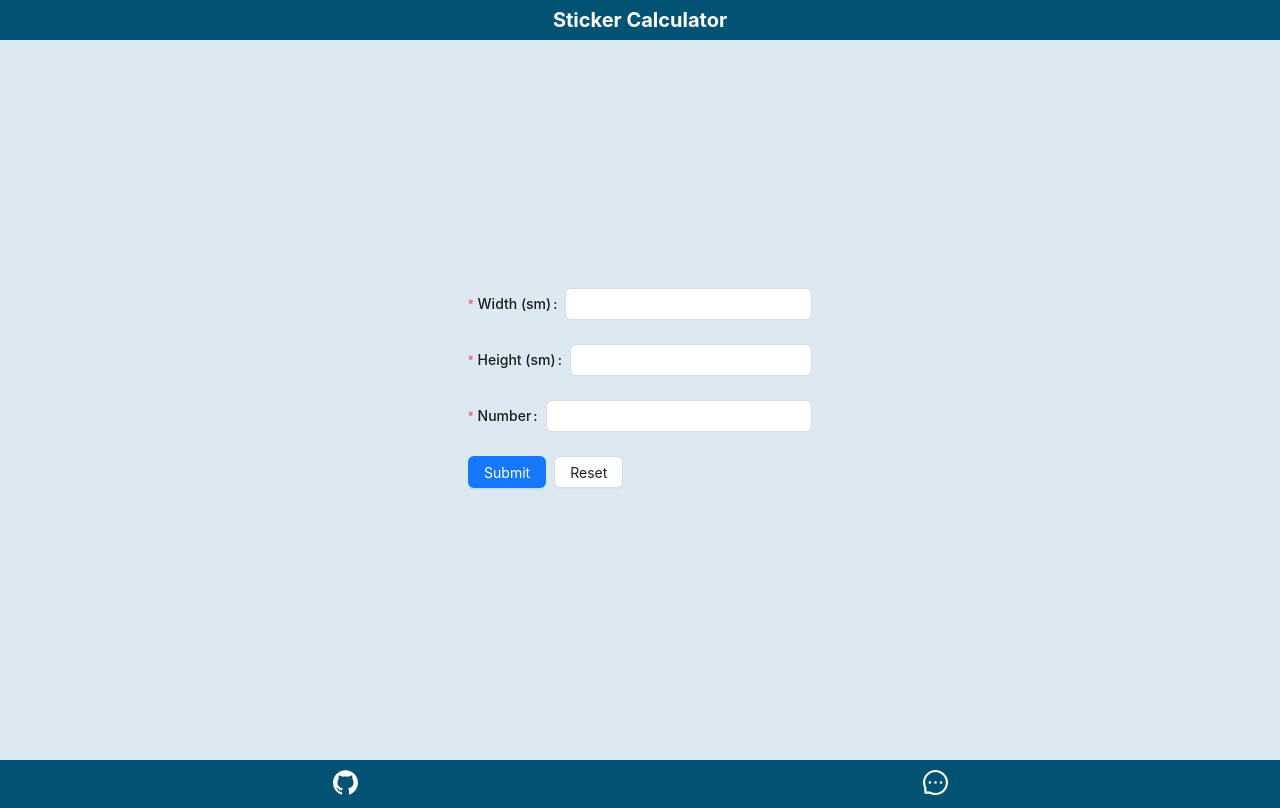
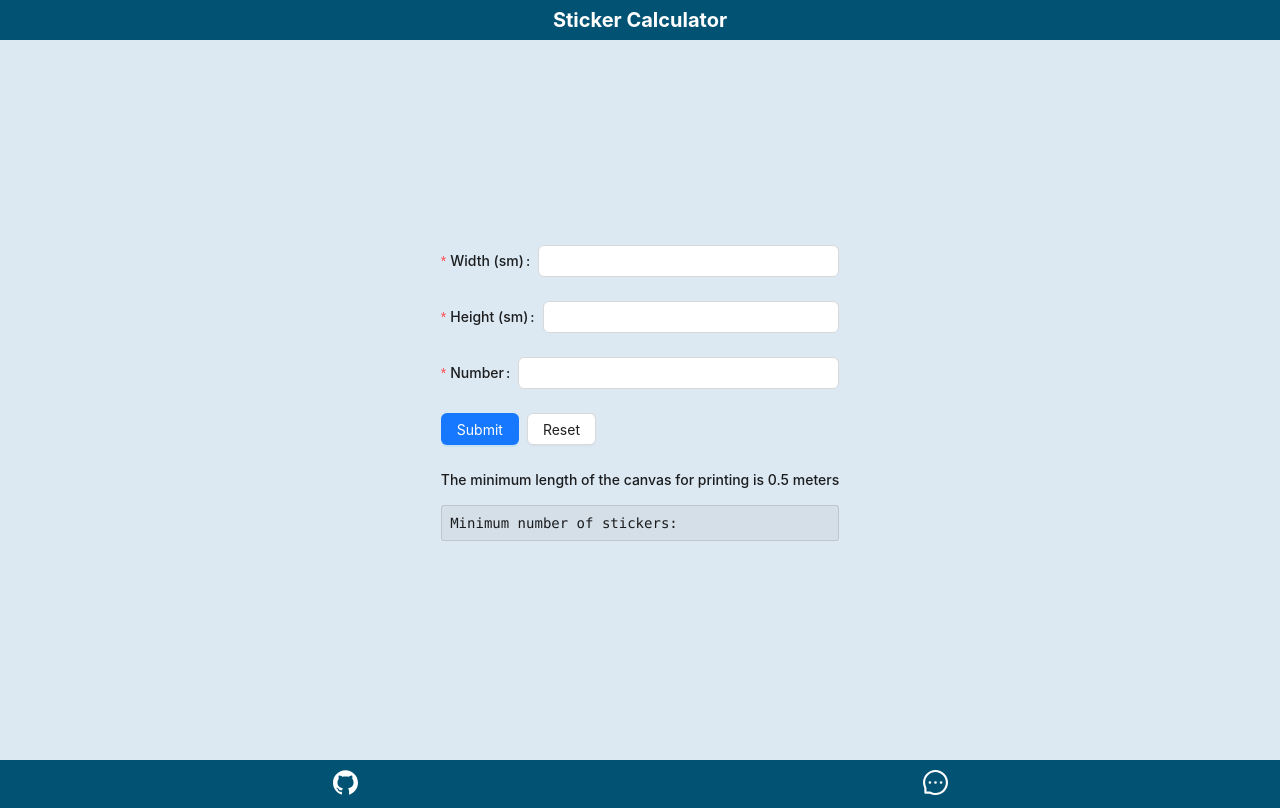
Before and after one commit to kuz4dev/Sticker-Calculator, a React (Create React App) app: page / in a window 1280 px wide. Built offline with nearby package versions, Linux system fonts and the light colour scheme; the HTML template or start-up script is replaced by a standard one.

Commit message:
Some fix

```diff
--- a/src/components/CalculatorForm.jsx
+++ b/src/components/CalculatorForm.jsx
@@ -128,16 +128,17 @@ const CalculatorForm = () => {
                 </div>
             }
 
-            {!isInfo ??
+            {!isInfo &&
                 <div>
                     <Typography>
                         <Typography.Text>The minimum length of the canvas for printing is 0.5 meters</Typography.Text>
                         <pre>Minimum number of stickers: {minSticker}</pre>
                     </Typography>
-                </div>
+                </div >
             }
 
-            {isError &&
+            {
+                isError &&
                 <div>
                     <Typography>
                         <Typography.Text>
--- a/src/stickerCalculator.js
+++ b/src/stickerCalculator.js
@@ -13,13 +13,13 @@ const stickerCalculator = (stickerWidth, stickerHeight, stickersNumber) => {
 
     let stickerInRow, finalPrice, metersToPrint, oneStickerPrice;
 
-    if (stickerWidth >= REAL_CANVAS_WIDTH) {
+    if (stickerWidth > REAL_CANVAS_WIDTH && stickerHeight <= REAL_CANVAS_WIDTH) {
         const width = stickerWidth;
         stickerWidth = stickerHeight;
         stickerHeight = width;
         stickerInRow = Math.floor(REAL_CANVAS_WIDTH / stickerWidth);
     } else {
-        stickerInRow = Math.floor(REAL_CANVAS_WIDTH / (stickerWidth + MIN_INDENT));
+        stickerInRow = Math.floor((REAL_CANVAS_WIDTH + MIN_INDENT) / (stickerWidth + MIN_INDENT));
     }
 
     const rowCount = Math.ceil(stickersNumber / stickerInRow);
```
